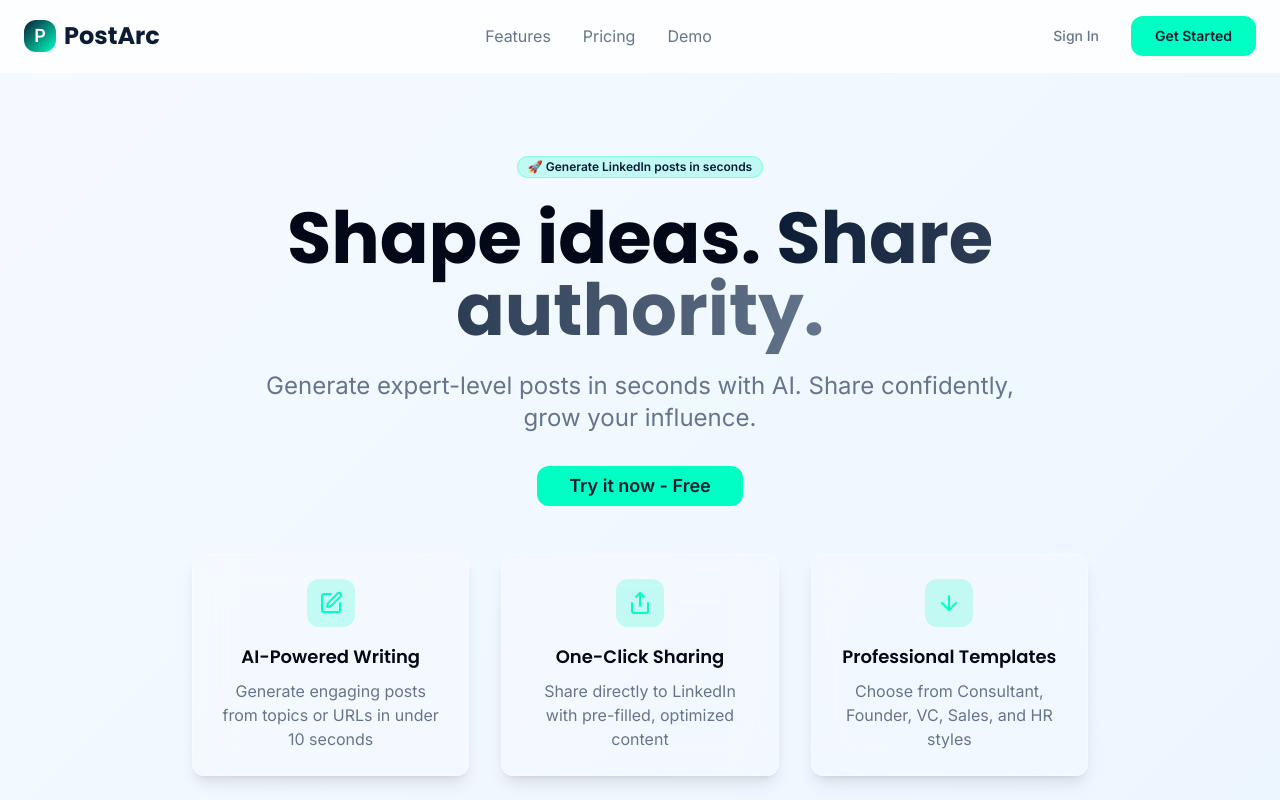
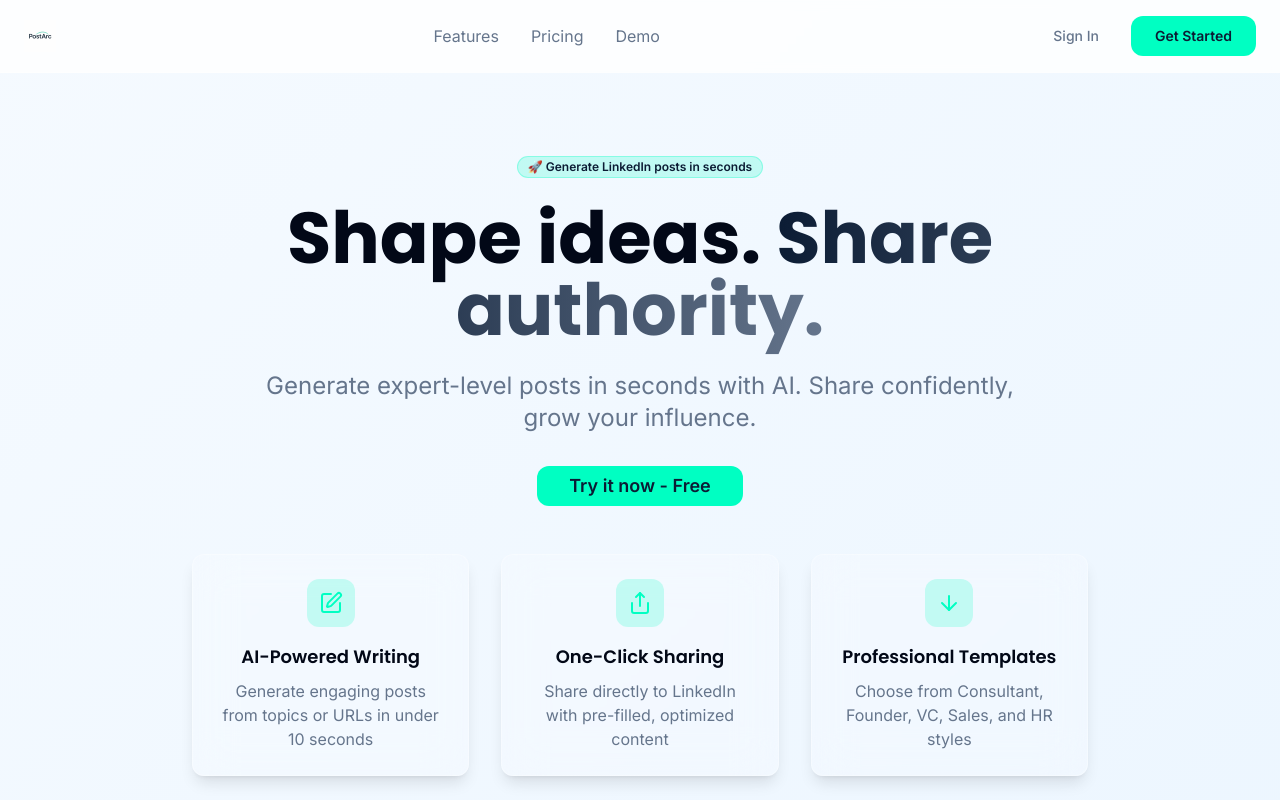
Before and after one commit to harrykioko/postarc-genesis-flow, a React (Vite) app: page / in a window 1280 px wide. Shown: the top 800 px of the page. Built offline with nearby package versions, Linux system fonts and the light colour scheme.

Commit message:
Add logo to header
Use the provided image for the logo and style it appropriately in the header.

```diff
--- a/src/components/Header.tsx
+++ b/src/components/Header.tsx
@@ -10,10 +10,11 @@ export const Header = () => {
     <header className="w-full bg-white/80 backdrop-blur-sm border-b border-white/20 sticky top-0 z-50">
       <div className="container mx-auto px-6 py-4 flex items-center justify-between">
         <div className="flex items-center space-x-2">
-          <div className="w-8 h-8 bg-gradient-to-br from-midnight to-neon rounded-lg flex items-center justify-center">
-            <span className="text-white font-bold text-lg">P</span>
-          </div>
-          <span className="text-2xl font-heading font-bold text-midnight">PostArc</span>
+          <img
+            src="/lovable-uploads/517dc996-4525-45d7-8223-232c5844a386.png"
+            alt="PostArc Logo"
+            className="h-8 w-auto"
+          />
         </div>
 
         <nav className="hidden md:flex items-center space-x-8">
```
Also changed, not shown: public/lovable-uploads/517dc996-4525-45d7-8223-232c5844a386.png (added).
